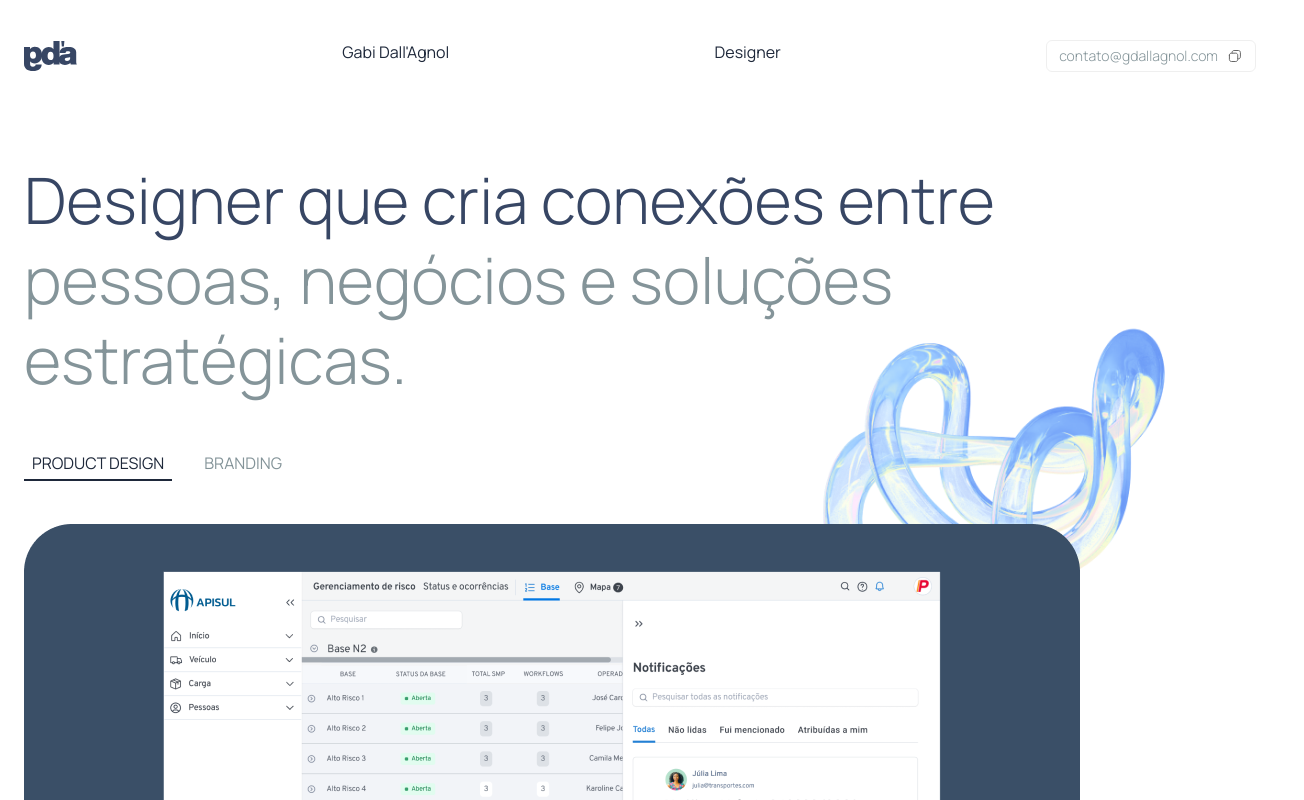
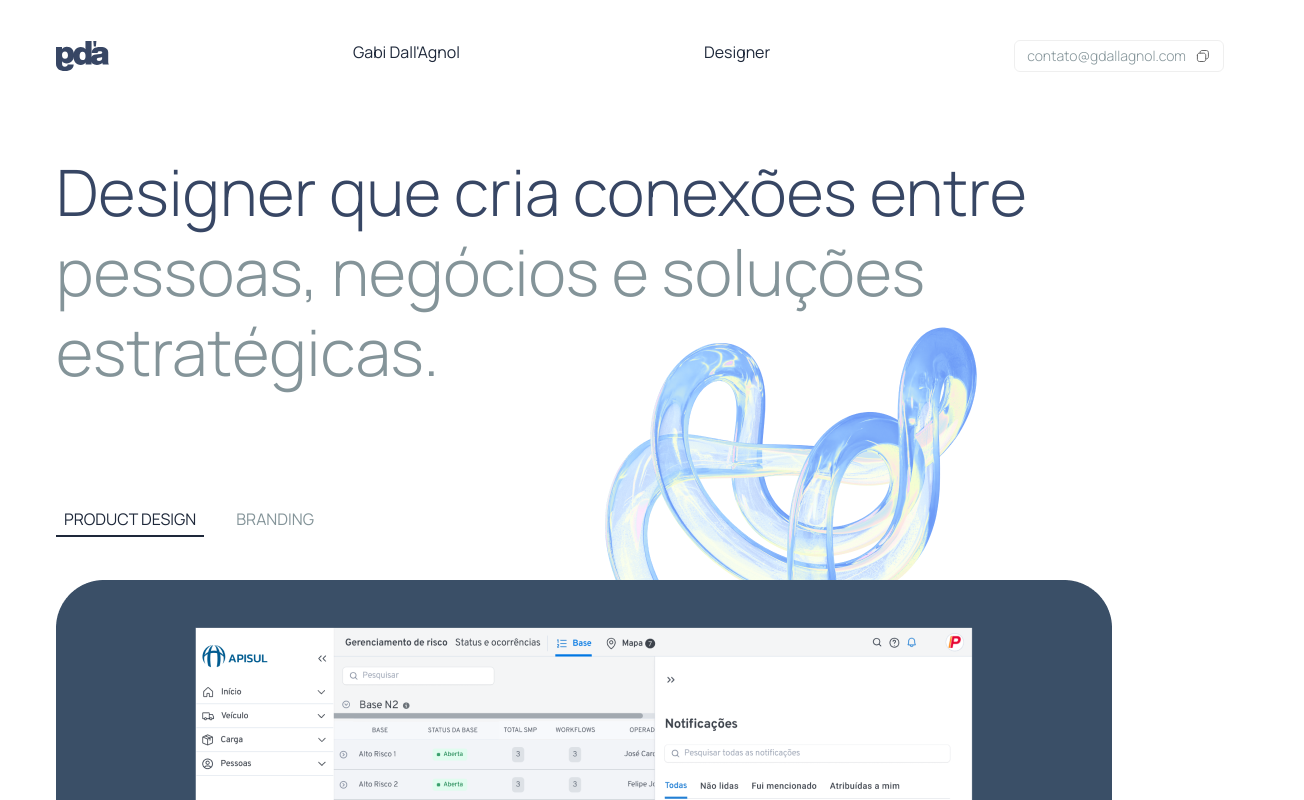
Before and after one commit to gdallagnol/gda-portfolio, an Astro site: page / in a window 1280 px wide. Shown: the top 800 px of the page, 1304 px wide, since content can reach past the window. Built offline with nearby package versions, Linux system fonts and the light colour scheme; Astro itself is replaced by a stand-in of ours.

Commit message:
adjust glass bg position

```diff
--- a/src/components/Header.astro
+++ b/src/components/Header.astro
@@ -3,7 +3,7 @@ import logo from '@assets/logo.svg';
 import copy from '@assets/copy.svg';
 ---
 
-<header class="flex px-6 py-10 justify-between">
+<header class="flex py-10 justify-between">
   <img src={logo.src} alt="" class="" />
 
   <p class="text-blue-black hidden md:block">Gabi Dall'Agnol</p>
--- a/src/layouts/Layout.astro
+++ b/src/layouts/Layout.astro
@@ -18,10 +18,10 @@ import About from '@components/About.astro';
     <link href="https://fonts.googleapis.com/css2?family=Manrope:wght@200..800&display=swap" rel="stylesheet" />
   </head>
   <body>
-    <div class="container mx-auto">
+    <div class="container mx-auto px-6 lg:px-14 2xl:px-36">
       <Header />
 
-      <div class="px-6 flex-1 my-12">
+      <div class="flex-1 my-10">
         <slot class="" />
       </div>
     </div>
--- a/src/pages/index.astro
+++ b/src/pages/index.astro
@@ -5,11 +5,14 @@ import backgroundGlass from '@assets/background-glass.png';
 ---
 
 <Layout>
-  <div class="hidden md:flex md:justify-end md:container md:pt-8 md:absolute lg:pt-24 lg:pr-16">
-    <img src={backgroundGlass.src} alt="" class="h-[30rem]" />
-    <!-- <p>oi</p> -->
+  <div class="hidden md:block md:relative">
+    <img
+      src={backgroundGlass.src}
+      alt=""
+      class="md:absolute md:top-14 md:left-72 lg:top-48 lg:left-96 xl:top-24 xl:left-[30rem]"
+    />
   </div>
-  <section class="mb-12 z-20 relative">
+  <section class="mb-12">
     <h1
       class="text-[2rem] leading-[2.5rem] text-cold-gray font-light md:text-[2.5rem] md:leading-[3.5rem] lg:text-[4rem] lg:leading-[5rem]"
     >
@@ -19,7 +22,7 @@ import backgroundGlass from '@assets/background-glass.png';
     </h1>
   </section>
 
-  <main class="relative">
+  <main class="relative md:mt-28">
     <Tabs client:load />
   </main>
 </Layout>
```
